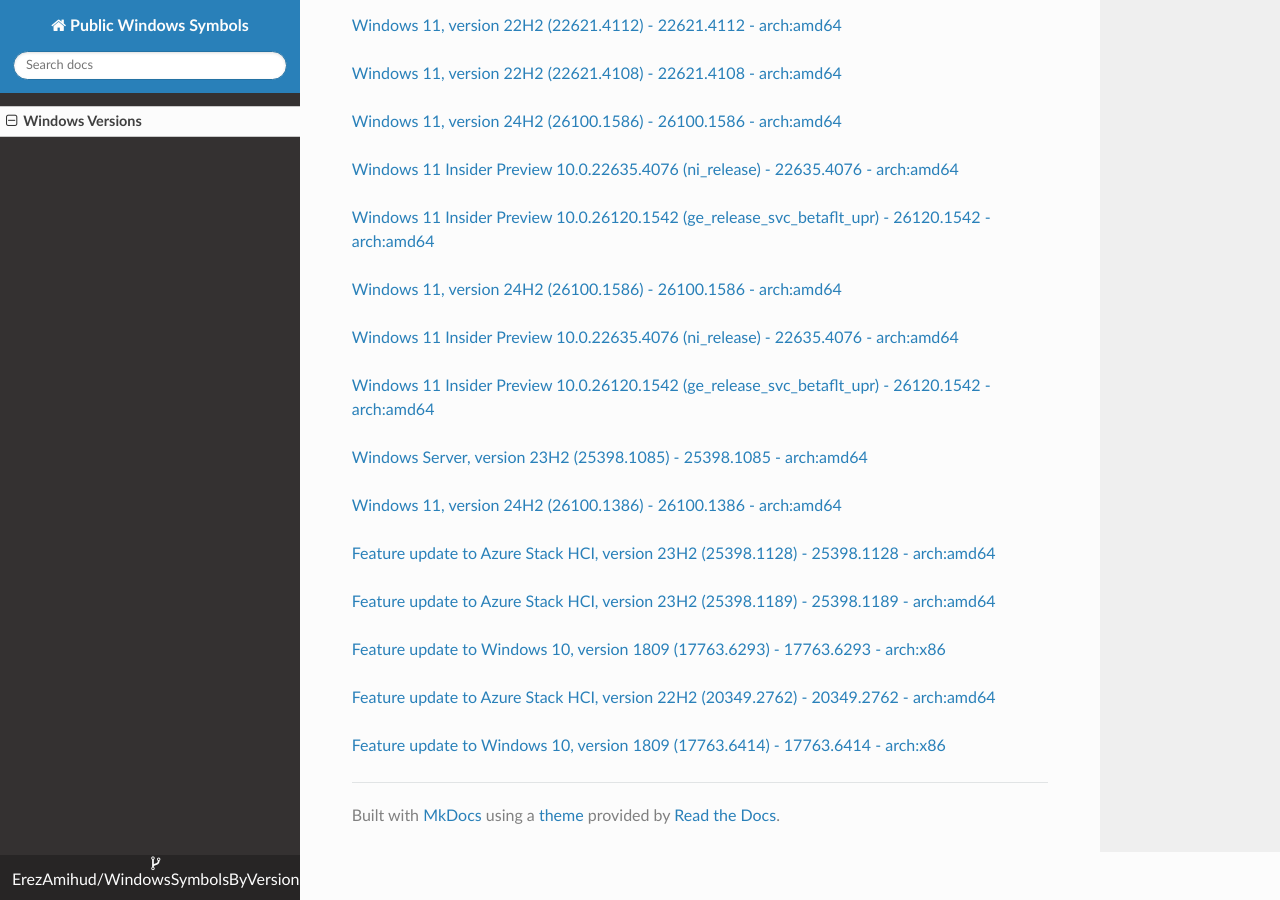
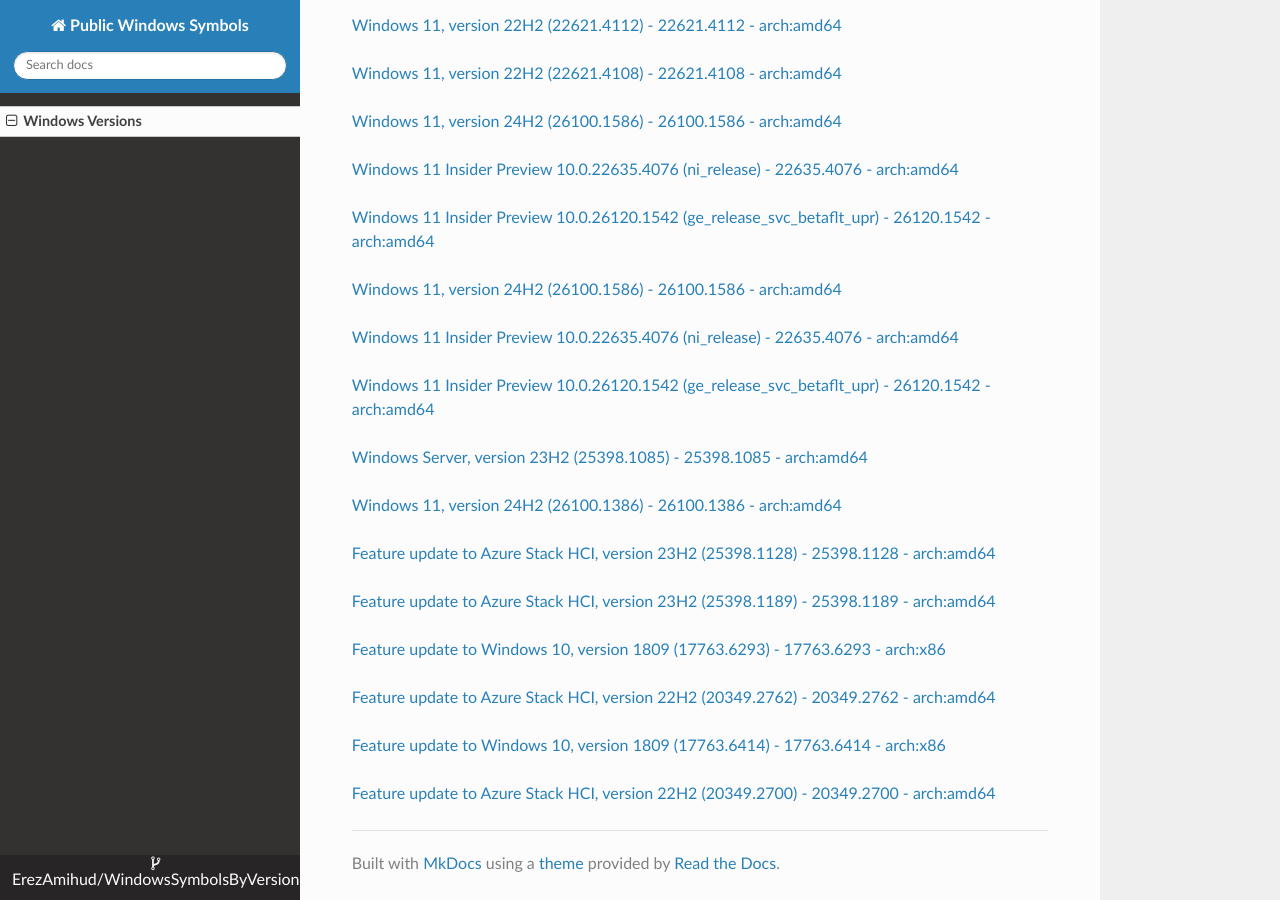
Before and after one commit to ErezAmihud/WindowsSymbolsByVersion, an MkDocs documentation site: the page built from docs/index.md, in a window 1280 px wide and 900 px high, scrolled down 5837 px. Built offline with MkDocs 1.6.1, drawn with Linux system fonts in a browser that asks for light colours; nearby versions of some CDN libraries.

Commit message:
Automated commit, add manifest for 7e84f4b9-bcbd-45da-a19c-dbe2a5c52500

```diff
--- a/docs/index.md
+++ b/docs/index.md
@@ -295,3 +295,6 @@
 
 
 [Feature update to Windows 10, version 1809 (17763.6414) - 17763.6414 - arch:x86](https://github.com/ErezAmihud/WindowsSymbolsByVersion/blob/main/manifests/97666913-1b77-41d4-9ebf-916d140b18e6.manifest)
+
+
+[Feature update to Azure Stack HCI, version 22H2 (20349.2700) - 20349.2700 - arch:amd64](https://github.com/ErezAmihud/WindowsSymbolsByVersion/blob/main/manifests/7e84f4b9-bcbd-45da-a19c-dbe2a5c52500.manifest)
```
Also changed, not shown: process_builds.json (+1 -1 lines), 1 other file.
